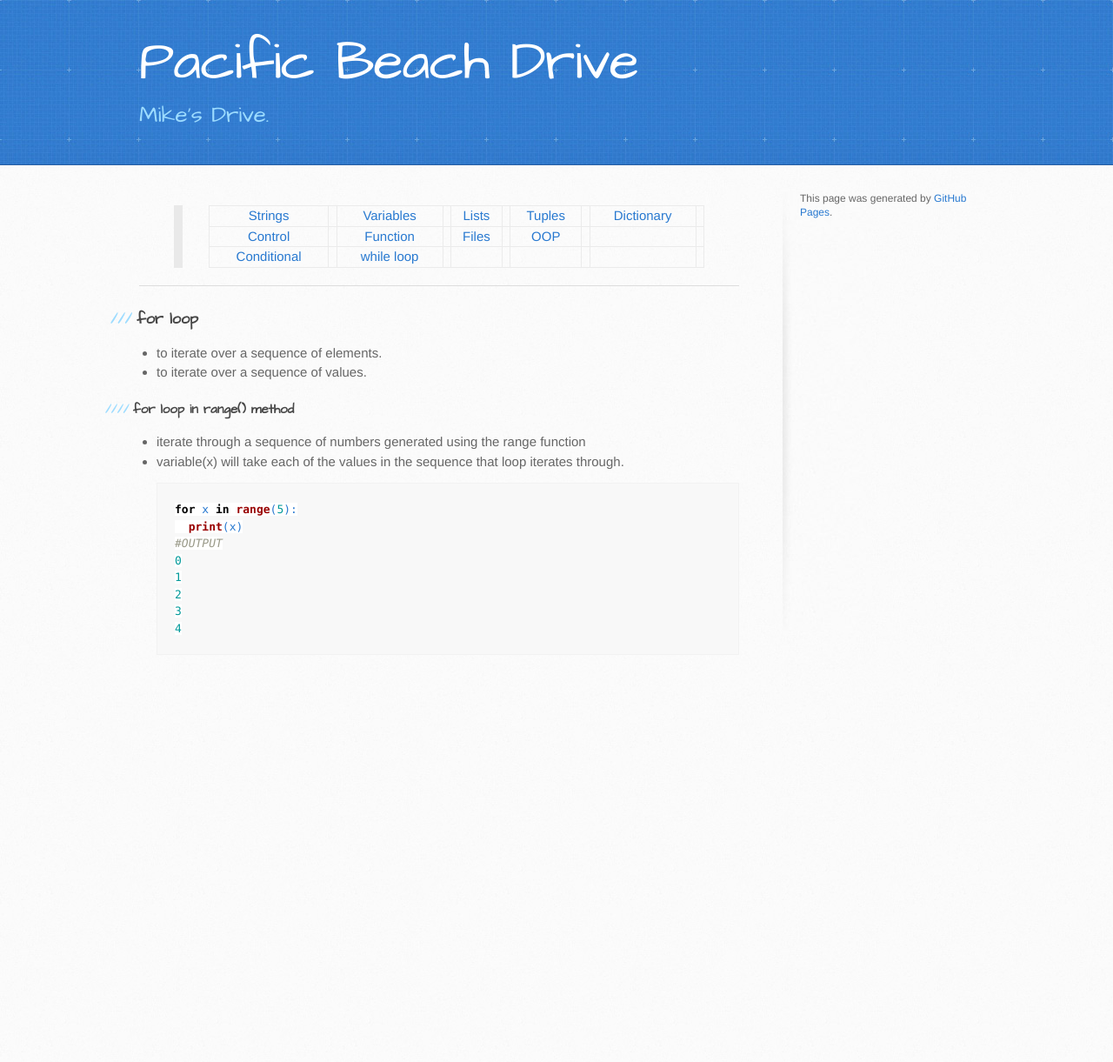
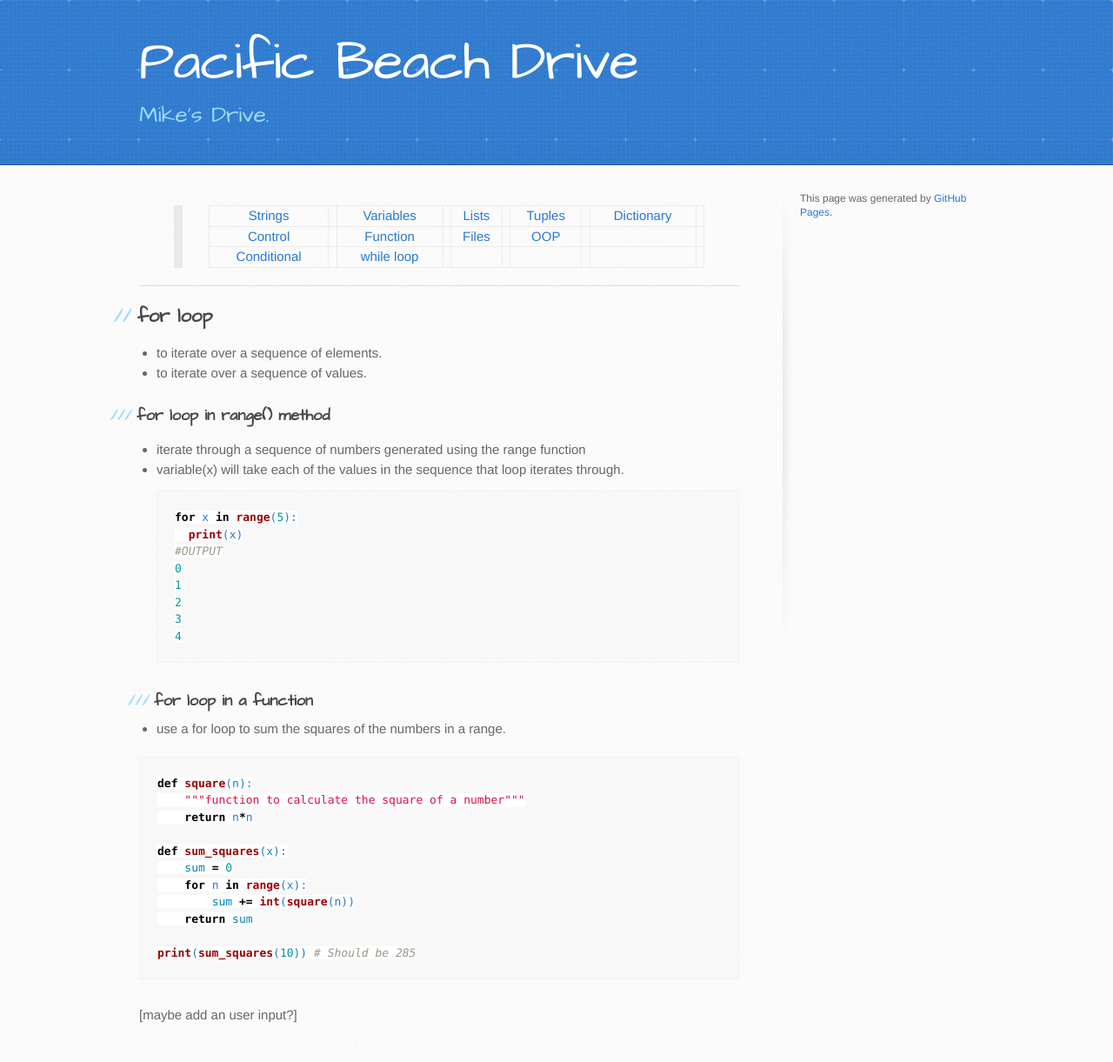
Before and after one commit to trumpfheller/trumpfheller.github.io, a Jekyll site: the page built from c_for.md, in a window 1280 px wide. Shown: the whole page at 87% size. Built offline with Jekyll 4.4.1, drawn with Linux system fonts in a browser that asks for light colours; before the commit the page ends 900 px from its top, so only the background shows below that.

Commit message:
Update c_for.md

````diff
--- a/c_for.md
+++ b/c_for.md
@@ -7,11 +7,11 @@ layout: default
 
 ***
 
-### for loop
+## for loop
 - to iterate over a sequence of elements.
 - to iterate over a sequence of values.
 
-#### for loop in range() method
+### for loop in range() method
 - iterate through a sequence of numbers generated using the range function
 - variable(x) will take each of the values in the sequence that loop iterates through.
 ```python
@@ -24,3 +24,20 @@ for x in range(5):
 3
 4
 ```
+### for loop in a function
+- use a for loop to sum the squares of the numbers in a range.
+
+```python
+def square(n):
+    """function to calculate the square of a number"""
+    return n*n
+
+def sum_squares(x):
+    sum = 0
+    for n in range(x):
+        sum += int(square(n))
+    return sum
+
+print(sum_squares(10)) # Should be 285
+```
+[maybe add an user input?]
````
